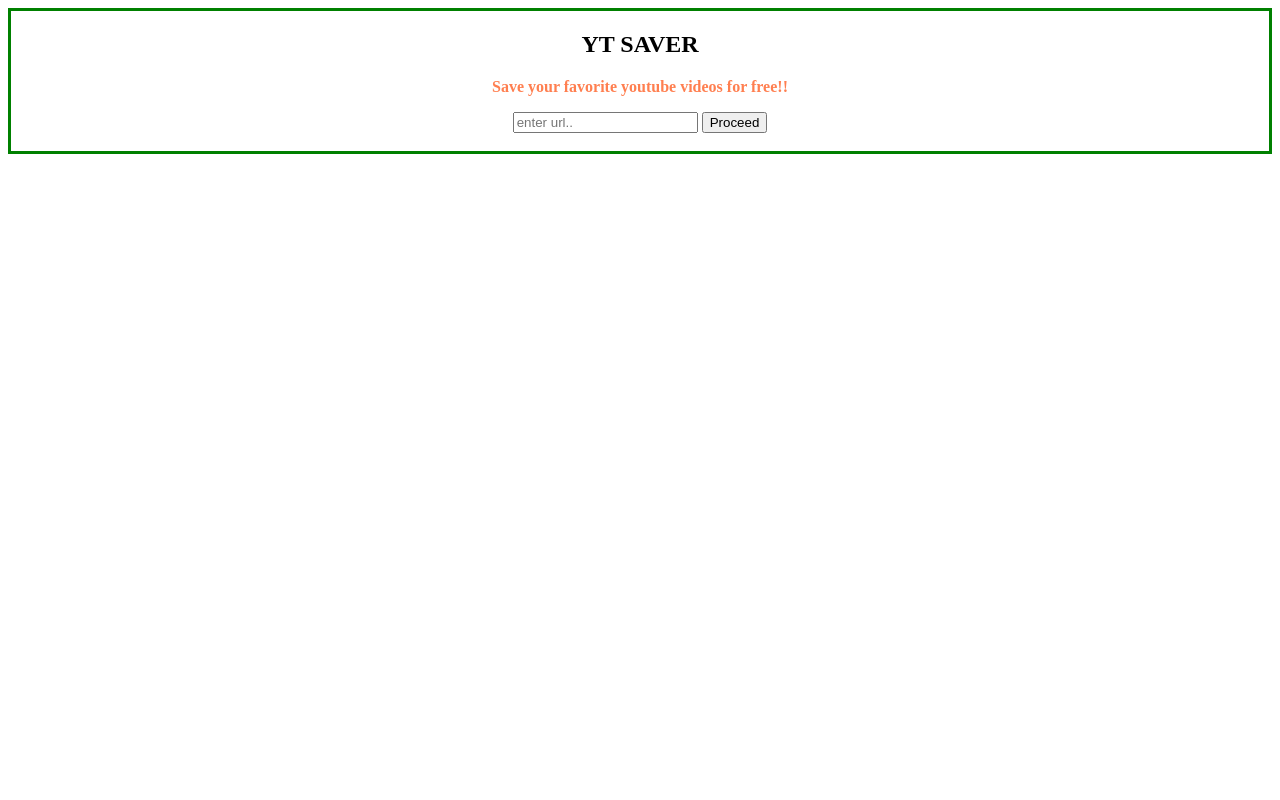
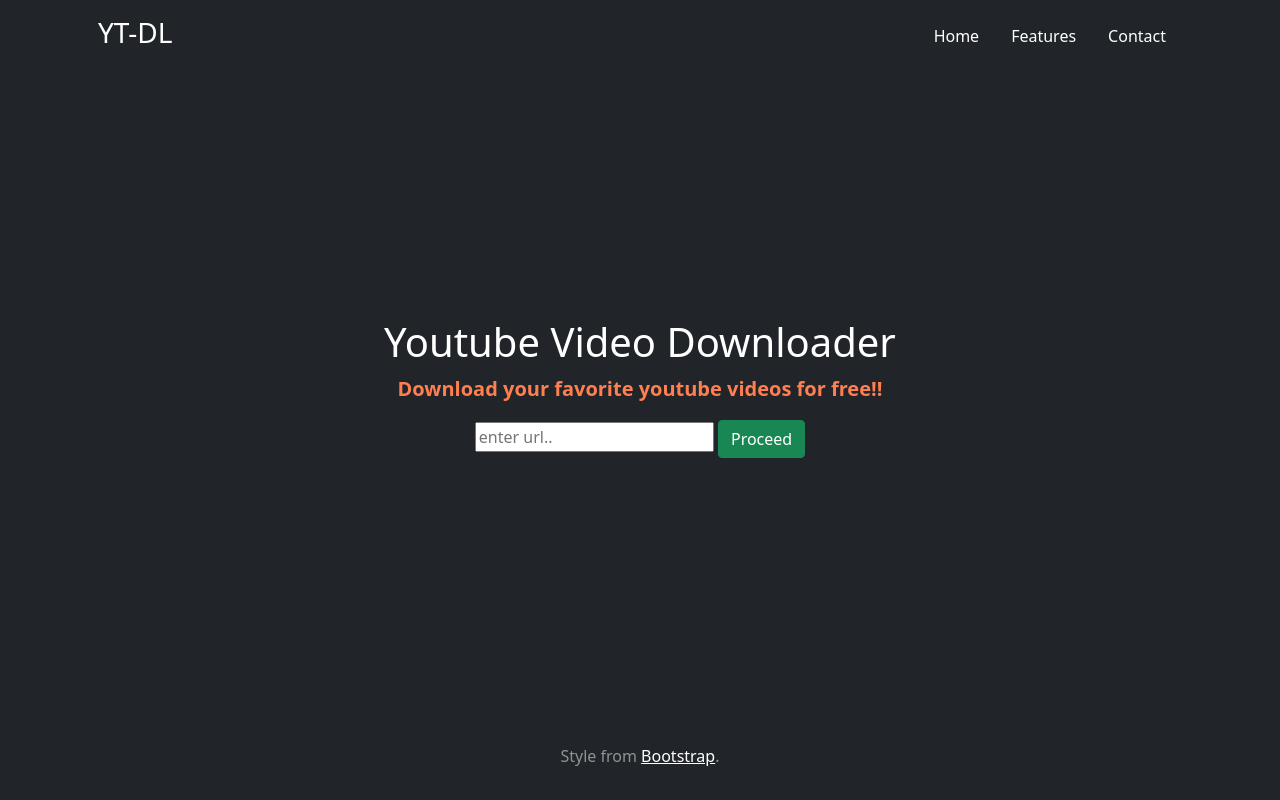
Before and after one commit to Codeit-Michael/strong-wave-00540, a Django app: page / in a window 1280 px wide. Run offline with Django 3.2, Linux system fonts and the light colour scheme.

Commit message:
fix ui design

```diff
--- a/app/templates/app/main.html
+++ b/app/templates/app/main.html
@@ -1,27 +1,65 @@
 <!DOCTYPE html>
-<html>
+<html class="h-100" lang="en">
 <head>
   <meta charset="utf-8">
   <meta name="viewport" content="width=device-width, initial-scale=1">
-	<title>YT Saver</title>
-    <style type="text/css">
-        .center {
-            align-items: center;
-            text-align: center;
-            height: fit-content;
-            border: 3px solid green;
+  <title>YT-DL</title>
+
+  <link href="https://cdn.jsdelivr.net/npm/bootstrap@5.1.3/dist/css/bootstrap.min.css" rel="stylesheet" integrity="sha384-1BmE4kWBq78iYhFldvKuhfTAU6auU8tT94WrHftjDbrCEXSU1oBoqyl2QvZ6jIW3" crossorigin="anonymous">
+
+  <style>
+    .bd-placeholder-img {
+      font-size: 1.125rem;
+      text-anchor: middle;
+      -webkit-user-select: none;
+      -moz-user-select: none;
+      user-select: none;
     }
+
+    @media (min-width: 768px) {
+      .bd-placeholder-img-lg {
+        font-size: 3.5rem;
+      }
+    }
+
+    .bold {
+      font-weight: bold;
+      color: coral;
+    }
+
   </style>
+
+    <!-- Custom styles for this template -->
+    <link href="Cover_files/cover.css" rel="stylesheet">
 </head>
-<body class="center">
-    <h2>YT SAVER</h2>
-    <b><p style="color: coral;">Save your favorite youtube videos for free!!</p></b>
+
+<body class="d-flex h-100 text-center text-white bg-dark container">
+  <div class="cover-container d-flex w-100 h-100 p-3 mx-auto flex-column">
+  <header class="mb-auto">
+    <div>
+      <h3 class="float-md-start mb-0">YT-DL</h3>
+      <nav class="nav nav-masthead justify-content-center float-md-end">
+        <a class="nav-link active text-white" href="">Home</a>
+        <a class="nav-link text-white" href="">Features</a>
+        <a class="nav-link  text-white" href="">Contact</a>
+      </nav>
+    </div>
+  </header>
+
+  <main class="px-3">
+      <h1>Youtube Video Downloader</h1>
+      <p class="bold lead">Download your favorite youtube videos for free!!</p>
       <form method="post" action="">
         {% csrf_token %}
         <input type="label" name="given_url" placeholder="enter url..">
-        <button type="submit" name="fetch-vid" value="fetch-vid">Proceed</button>
+        <button type="submit" name="fetch-vid" value="fetch-vid" class="btn btn-success">Proceed</button>
         <br><br>
       </form>
+  </main>
 
+  <footer class="mt-auto text-white-50">
+    <p>Style from <a href="https://getbootstrap.com/docs/5.1/examples/cover/#" class="text-white" target="_blank">Bootstrap</a>.</p>
+  </footer>
+</div>
 </body>
 </html>
--- a/app/views.py
+++ b/app/views.py
@@ -15,7 +15,6 @@ class VideoProcessor(View):
         url = request.POST["given_url"]
         with youtube_dl.YoutubeDL() as ydl:
             url = ydl.extract_info(url, download=False)
-            print(url['title'])
             download_link = url["formats"]
             context = {'vids': download_link,'title':url['title']}
             return render(request, 'app/download.html', context)
```
Also changed, not shown: app/templates/app/btsrp.md (added, +20 -0 lines), app/templates/app/download.html (+77 -22 lines), 1 other file. Lines whose indentation alone changed are shown as unchanged.
